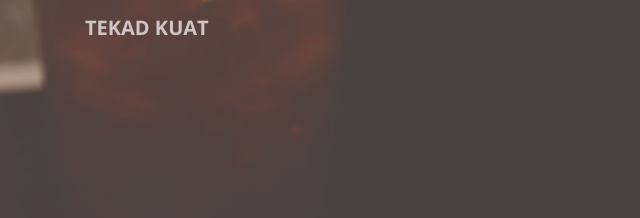
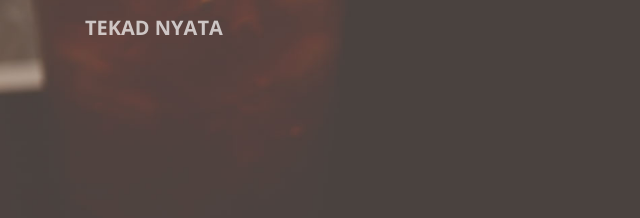
Before and after one commit to dikdoang17/landing-page, a website with bundled scripts: page index.html in a window 1280 px wide. Shown: the top 218 px of the page, 0-640 px from the left. Built offline with nearby package versions, Linux system fonts and the light colour scheme.

Commit message:
update tekad nyata

```diff
--- a/index.html
+++ b/index.html
@@ -31,7 +31,7 @@
   <!-- Navigation -->
   <nav class="navbar navbar-expand-lg navbar-light fixed-top" id="mainNav">
     <div class="container">
-      <a class="navbar-brand js-scroll-trigger" href="#page-top">Tekad Kuat</a>
+      <a class="navbar-brand js-scroll-trigger" href="#page-top">Tekad Nyata</a>
       <button class="navbar-toggler navbar-toggler-right" type="button" data-toggle="collapse" data-target="#navbarResponsive" aria-controls="navbarResponsive" aria-expanded="false" aria-label="Toggle navigation">
         <span class="navbar-toggler-icon"></span>
       </button>
```
